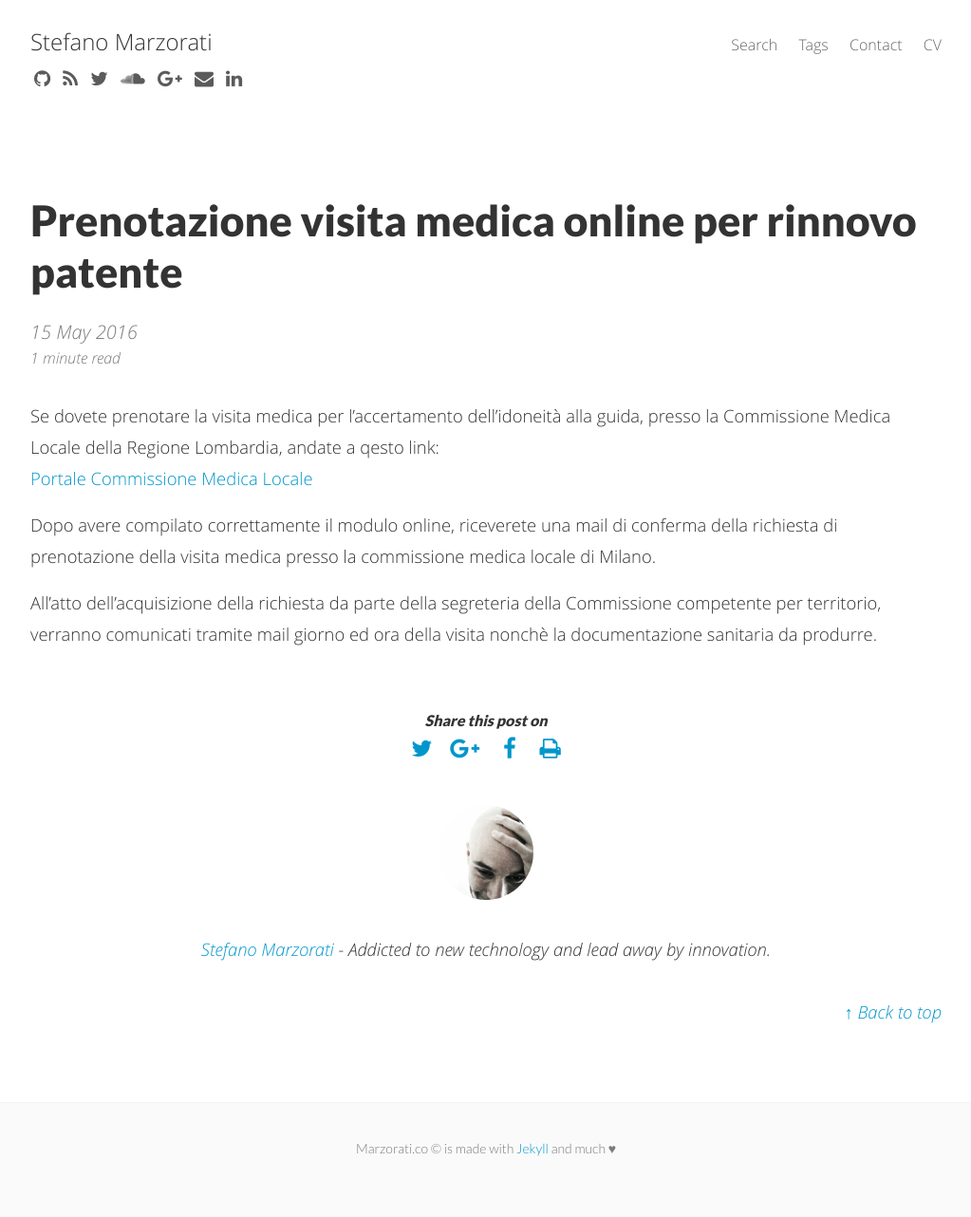
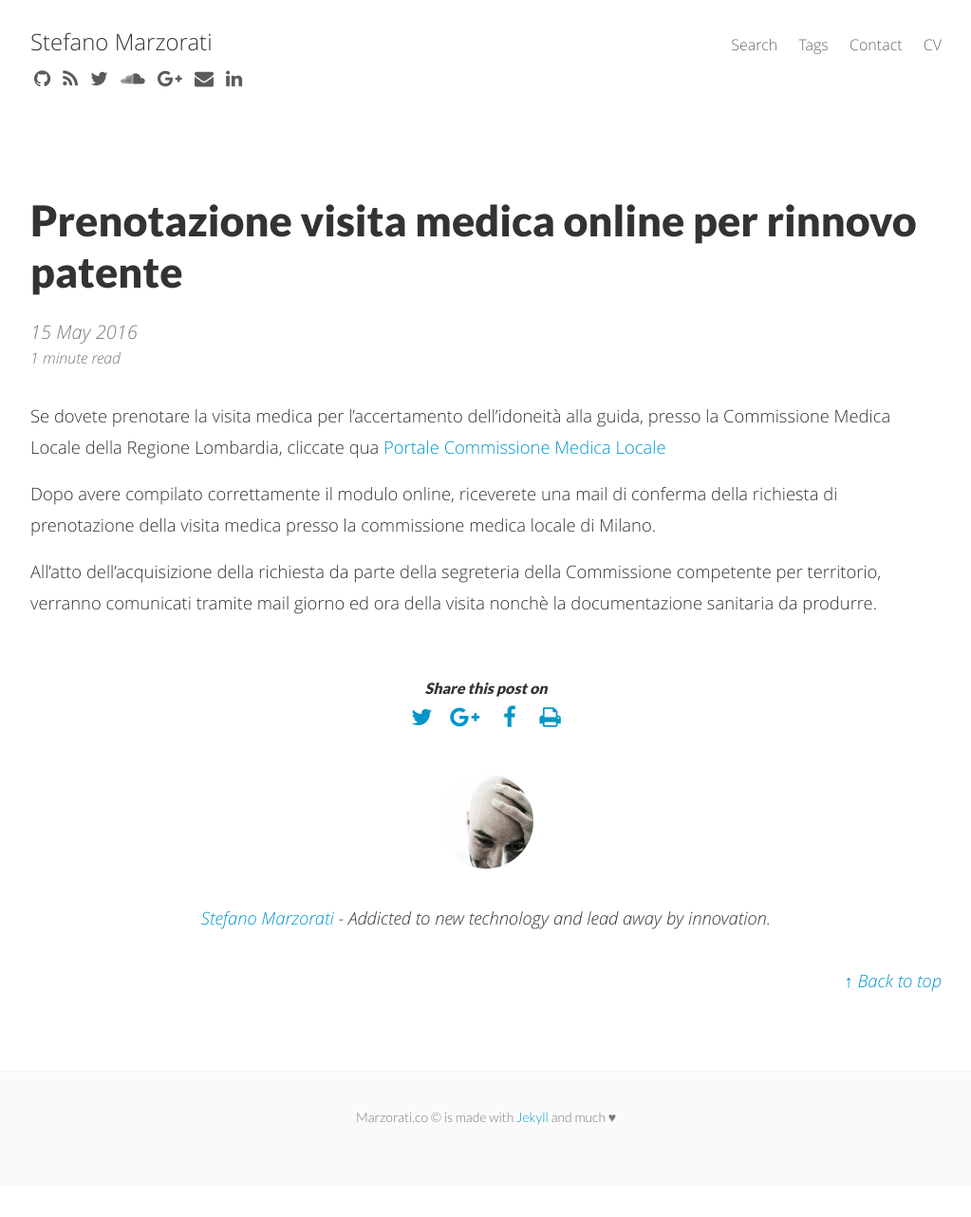
Before and after one commit to marste/Blog, a Jekyll site: the page built from _posts/2016-05-15-prenotazione-visita-rinnovo-patente-lombardia.md, in a window 1280 px wide. Shown: the whole page at 95% size, without its empty margins (128-1151 px from the left). Built offline with Jekyll 4.4.1, drawn with Linux system fonts in a browser that asks for light colours; nearby versions of some CDN libraries; after the commit the page ends 1249 px from its top, so only the background shows below that.

Commit message:
Added new post

```diff
--- a/_posts/2016-05-15-prenotazione-visita-rinnovo-patente-lombardia.md
+++ b/_posts/2016-05-15-prenotazione-visita-rinnovo-patente-lombardia.md
@@ -16,8 +16,7 @@
   - visita
   - medica
 ---
-Se dovete prenotare la visita medica per l'accertamento dell'idoneità alla guida, presso la Commissione Medica Locale della Regione Lombardia, andate a qesto link:
-<a href="https://commissionemedicalocale.ats-milano.it/medLegOnWebCML/jsp/home.jsp" target="_blank">Portale Commissione Medica Locale</a>
+Se dovete prenotare la visita medica per l'accertamento dell'idoneità alla guida, presso la Commissione Medica Locale della Regione Lombardia, cliccate qua <a href="https://commissionemedicalocale.ats-milano.it/medLegOnWebCML/jsp/home.jsp" target="_blank">Portale Commissione Medica Locale</a>
 
 Dopo avere compilato correttamente il modulo online, riceverete una mail di conferma della richiesta di prenotazione della visita medica presso la commissione medica locale di Milano.
 
```
